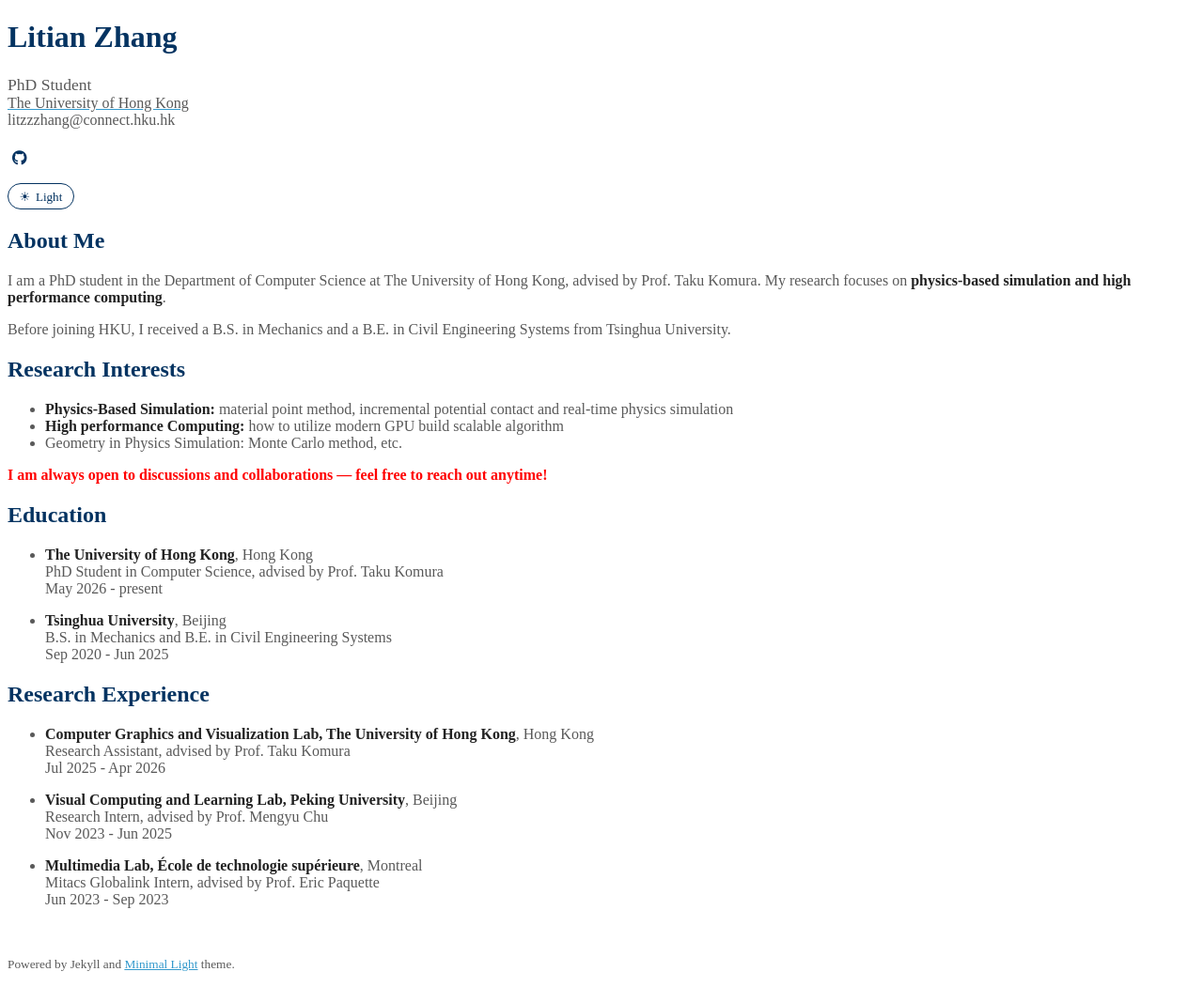
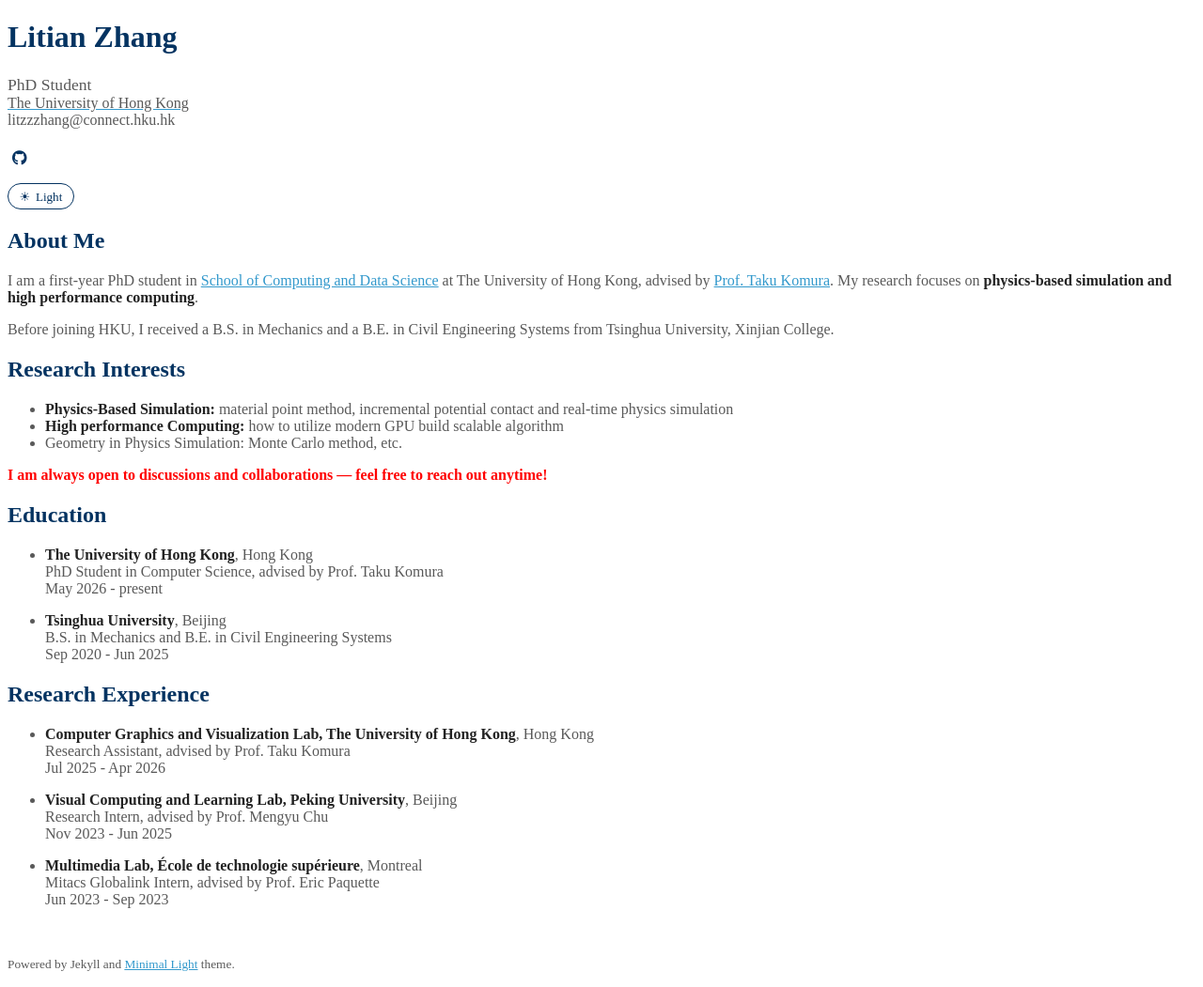
Before and after one commit to litzzzhang/litzzzhang.github.io, a Jekyll site: the page built from index.md, in a window 1280 px wide, cut to the strip 212-1263 px from the top of the page. Shown: the whole strip at 94% size. Built offline with Jekyll 4.4.1, drawn with Linux system fonts in a browser that asks for light colours; some web fonts are replaced; a style sheet for code colours, icons or effects is not loaded; our own code applies the rules of GitHub Pages for plain Markdown files.

Commit message:
make some terminology precise

```diff
--- a/index.md
+++ b/index.md
@@ -4,9 +4,9 @@
 
 ## About Me
 
-I am a PhD student in the Department of Computer Science at The University of Hong Kong, advised by Prof. Taku Komura. My research focuses on **physics-based simulation and high performance computing**.
+I am a first-year PhD student in [School of Computing and Data Science](https://www.cds.hku.hk/) at The University of Hong Kong, advised by [Prof. Taku Komura](https://i.cs.hku.hk/~taku/). My research focuses on **physics-based simulation and high performance computing**.
 
-Before joining HKU, I received a B.S. in Mechanics and a B.E. in Civil Engineering Systems from Tsinghua University.
+Before joining HKU, I received a B.S. in Mechanics and a B.E. in Civil Engineering Systems from Tsinghua University, Xinjian College.
 
 ## Research Interests
 
```
